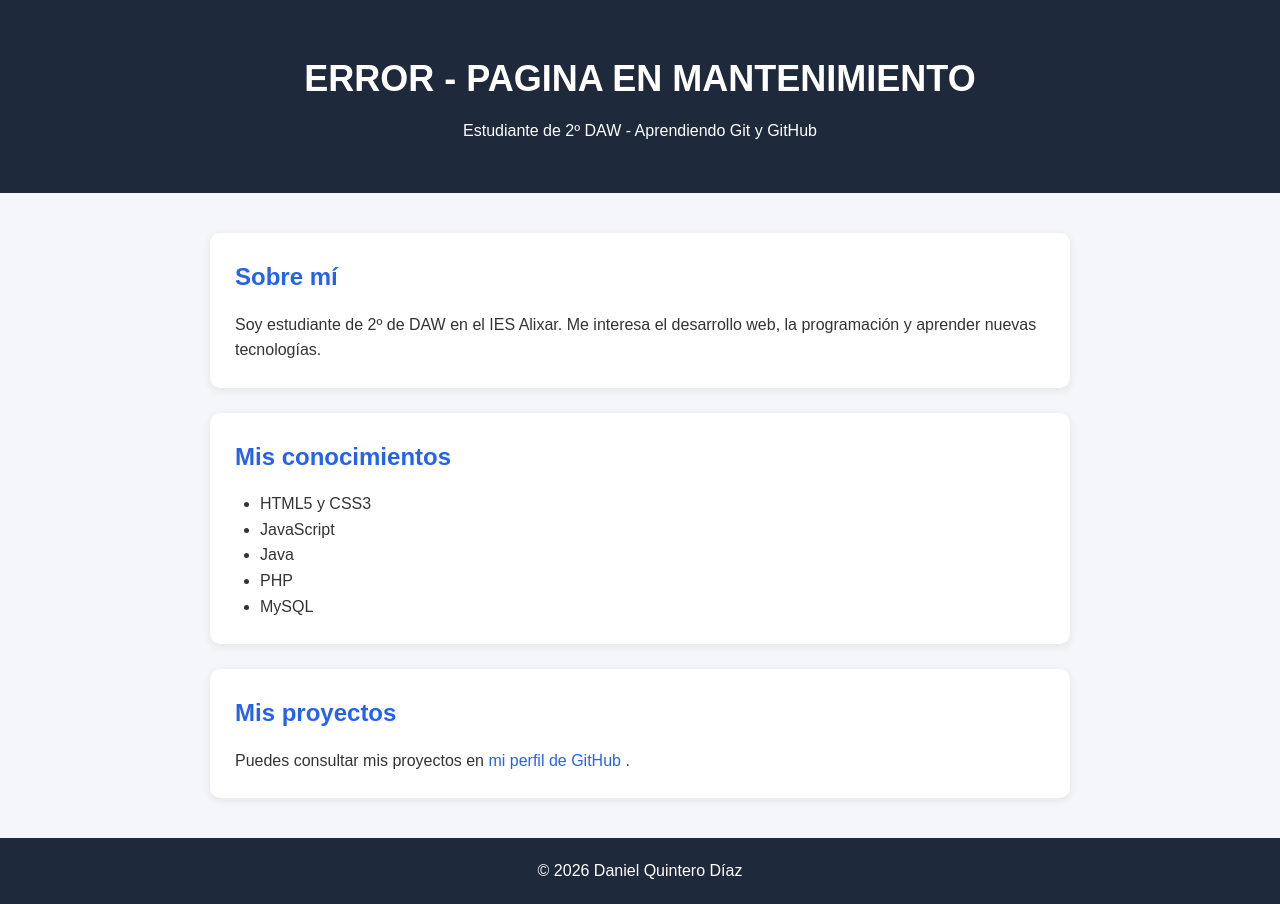
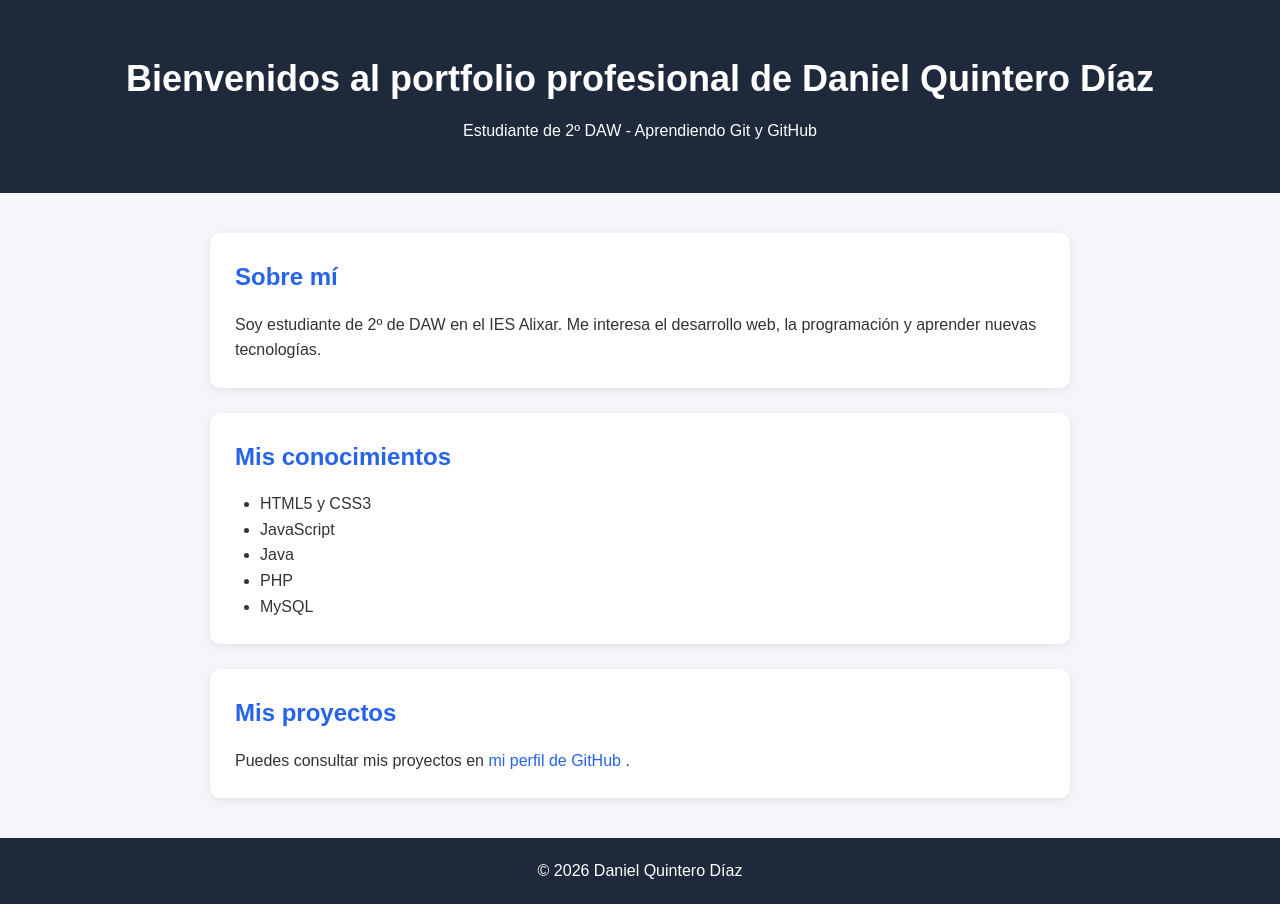
Before and after one commit to Danielqd07/daw2-git-portfolio, a plain HTML site: page index.html in a window 1280 px wide. Drawn offline with Linux system fonts and the light colour scheme.

Commit message:
Revert "fix: modificar cabecera por error"
This reverts commit 235ae2f42fe695af7f7c1a53a34d03a11827dc30.

```diff
--- a/index.html
+++ b/index.html
@@ -10,7 +10,7 @@
 <body>
 
     <header>
-        <h1>ERROR - PAGINA EN MANTENIMIENTO</h1>
+        <h1>Bienvenidos al portfolio profesional de Daniel Quintero Díaz</h1>
         <p>Estudiante de 2º DAW - Aprendiendo Git y GitHub</p>
     </header>
 
```
